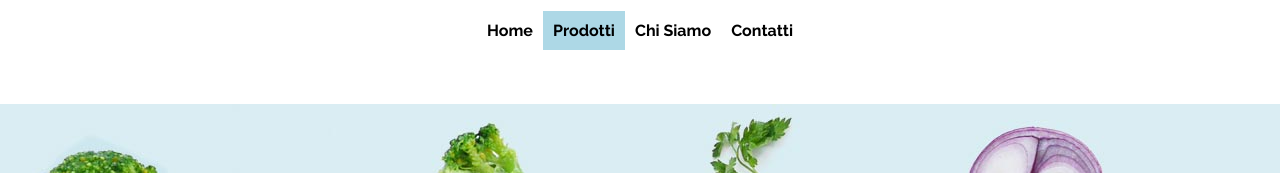
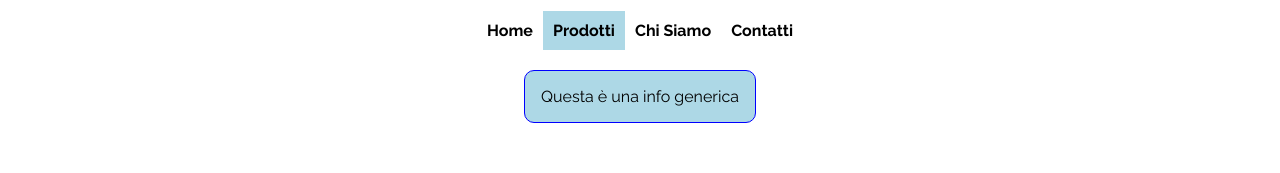
Before and after one commit to pimoGit/molisana151, a React (Vite) app: page / in a window 1280 px wide. Shown: the part 158-331 px from the top of the page. Built offline with nearby package versions, Linux system fonts and the light colour scheme.

Commit message:
comp alert utilizzo base

```diff
--- a/src/App.jsx
+++ b/src/App.jsx
@@ -1,11 +1,15 @@
 import MainHeader from "./components/MainHeader"
 import MainContent from "./components/MainContent"
 import MainFooter from "./components/MainFooter"
+import Alert from "./components/Alert"
 
 function App() {
     return (
         <>
             <MainHeader />
+            <Alert
+                type=""
+                message="Questa è una info generica" />
             <MainContent />
             <MainFooter />
         </>
--- /dev/null
+++ b/src/components/Alert.jsx
@@ -0,0 +1,15 @@
+const Alert = (props) => {
+
+    // descructuting oggetto props
+    const { type, message } = props;
+
+    return (
+        <div className="alert-container">
+            <div className={`alert ${type || 'info'}`}>
+                {message}
+            </div>
+        </div>
+    )
+}
+
+export default Alert
--- a/src/index.css
+++ b/src/index.css
@@ -34,6 +34,42 @@ a {
     margin: 0 auto;
     max-width: 1200px;
 }
+
+/* classi per comp Alert */
+/* Alert */
+.alert-container {
+    margin: 1rem auto;
+    display: flex;
+    align-items: center;
+    justify-content: center;
+}
+
+.alert {
+    padding: 1rem;
+    display: inline-block;
+    margin: 0 auto;
+    border: 1px solid transparent;
+    border-radius: 10px;
+
+    &.info {
+        border-color: blue;
+        background-color: lightblue;
+    }
+
+    &.success {
+        color: white;
+        border-color: green;
+        background-color: lightgreen;
+    }
+
+    &.error {
+        color: white;
+        border-color: darkred;
+        background-color: red;
+    }
+}
+
+
 
 
 /* regole Header */
```
